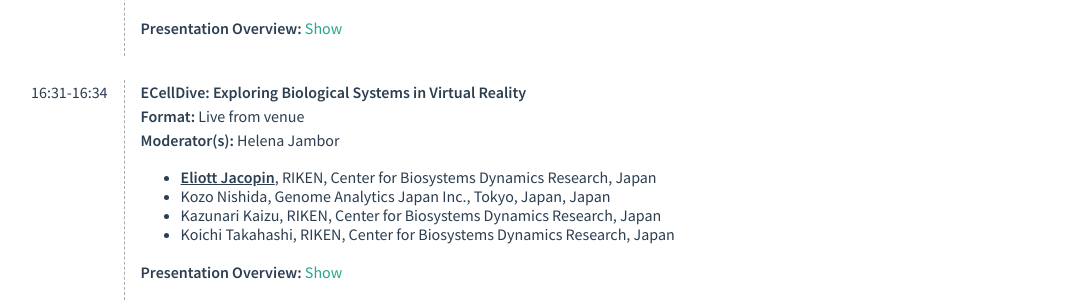
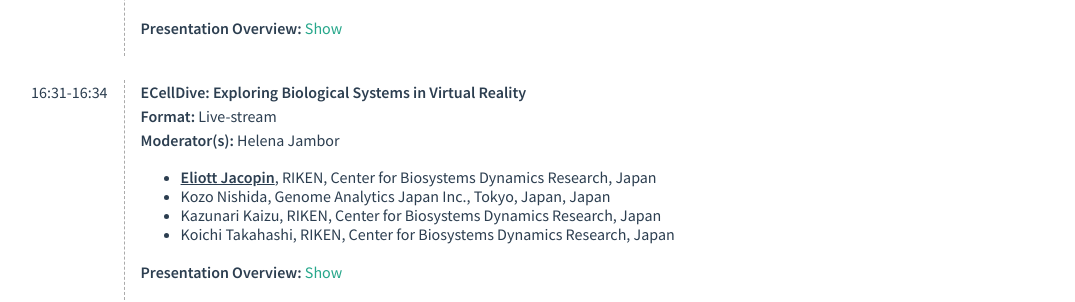
Before and after one commit to foreveremain/2024, a Jekyll site: the page built from program_ismb.md, in a window 1280 px wide and 900 px high, scrolled down 5870 px. Shown: the part 154-456 px from the top of the window, without its empty margins (97-1172 px from the left). Built offline with Jekyll 4.4.1, drawn with Linux system fonts in a browser that asks for light colours; some of the changed text lies outside the part shown.

Commit message:
change two talks from live from venue to live stream

```diff
--- a/program_ismb_timetable.html
+++ b/program_ismb_timetable.html
@@ -499,7 +499,7 @@
     <div class="scheduledetails">
         <div class="talk-title"><strong>ECellDive: Exploring Biological Systems in Virtual Reality</strong>
         </div>
-        <div class="room"><strong>Format:</strong> Live from venue</div>
+        <div class="room"><strong>Format:</strong> Live-stream</div>
         <div class="room"><strong>Moderator(s):</strong> Helena Jambor</div>
         <div>
             <ul class="authorsList">
@@ -727,7 +727,7 @@
     <div class="scheduledetails">
         <div class="talk-title"><strong>Effective visualisation of the tumour microenvironment using
                 glyph-based approaches</strong></div>
-        <div class="room"><strong>Format:</strong> Live from venue</div>
+        <div class="room"><strong>Format:</strong> Live-stream</div>
         <div class="room"><strong>Moderator(s):</strong> Helena Jambor</div>
         <div>
             <ul class="authorsList">
```
